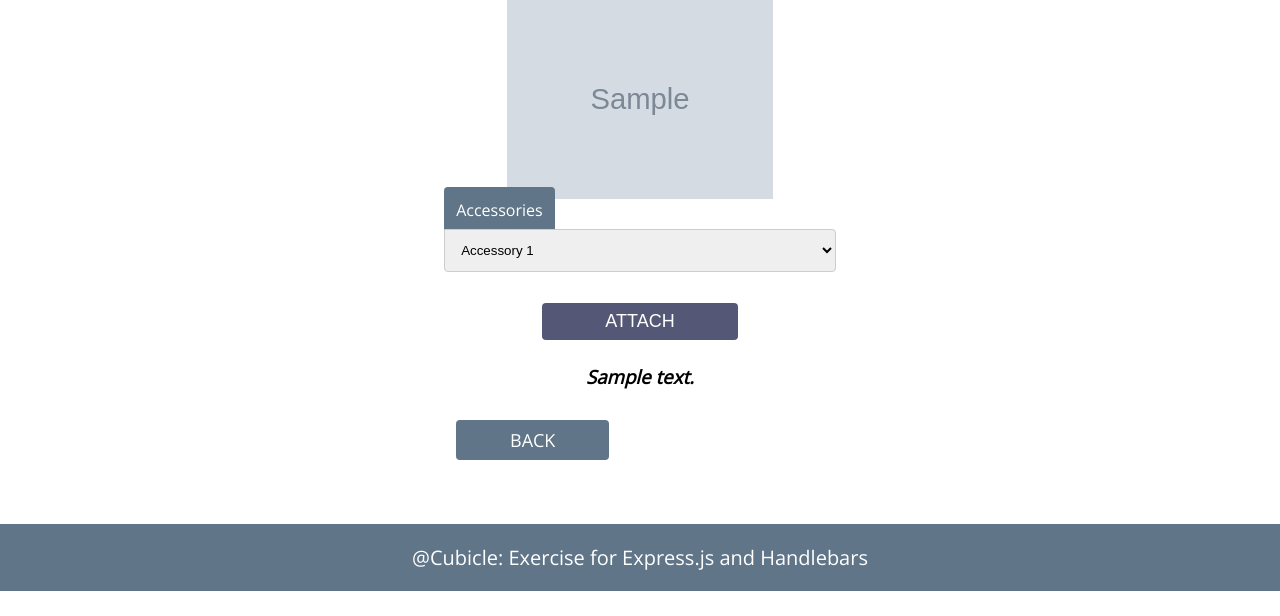
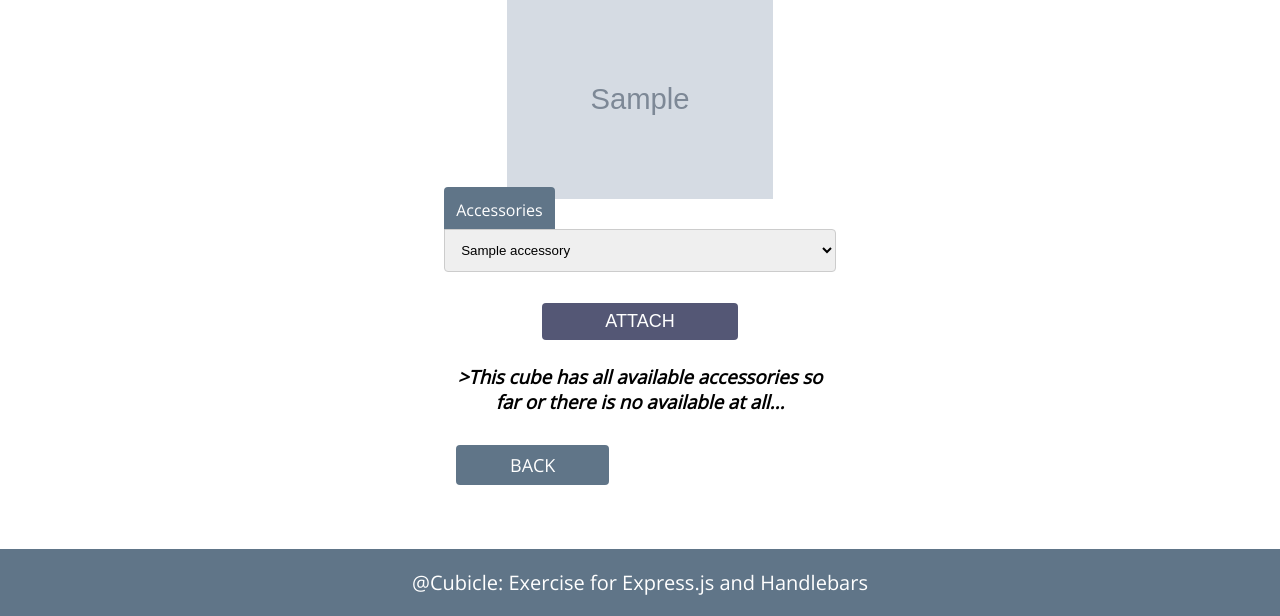
Before and after one commit to petyaNikleva/Rubik-cubes, a Node server app: page /cube/600000000000000000000001/accessory/add in a window 1280 px wide. Shown: the part 324-940 px from the top of the page. Before the commit the page ends 915 px from the top, so only its background shows below. Run offline with Node 20, Linux system fonts and the light colour scheme; tables that the repository leaves empty hold one stand-in row (values such as "Sample post"); grey boxes marked "Sample" are stand-in pictures; some libraries are stand-ins or nearby versions.

Commit message:
Show accessory select on accessory attach page

```diff
--- a/src/controllers/cubeAccessoryController.js
+++ b/src/controllers/cubeAccessoryController.js
@@ -1,11 +1,13 @@
 const router = require('express').Router({mergeParams: true});
 
-const cubeService = require('../services/cubeService')
+const cubeService = require('../services/cubeService');
+const accessoryService = require('../services/accessoryServices');
 
 router.get('/add', async (req, res) => {
     let cube = await cubeService.getOne(req.params.cubeId);
+    let accessories = await accessoryService.getAll();
 
-    res.render('cube/accessory/add', {...cube})
+    res.render('cube/accessory/add', {cube, accessories})
 });
 
 module.exports = router;
--- a/src/services/accessoryServices.js
+++ b/src/services/accessoryServices.js
@@ -4,7 +4,12 @@ async function create(name, description, imageUrl) {
     return Accessory.create({name, description, imageUrl});
 }
 
+async function getAll() {
+    return Accessory.find({}).lean();
+}
+
 const accessoryService = {
+    getAll,
     create
 };
 
--- a/src/views/cube/accessory/add.hbs
+++ b/src/views/cube/accessory/add.hbs
@@ -1,21 +1,20 @@
 <main>
     <h1>Attach a new accessory</h1>
     <div class="form">
-        <h2>{{name}}</h2>
-        <img class="cube" src="{{imageUrl}}">
-        <form action="/cube/{{_id}}/accessory/add" method="POST">
+        <h2>{{cube.name}}</h2>
+        <img class="cube" src="{{cube.imageUrl}}">
+
+        <form action="/cube/{{cube._id}}/accessory/add" method="POST">
             <label for="accessory">Accessories</label>
             <select id="accessory" name="accessory" />
-            <option value="Accessory 1">Accessory 1</option>
-            <option value="Accessory 2">Accessory 2</option>
-            <option value="Accessory 3">Accessory 3</option>
-            <option value="Accessory 4">Accessory 4</option>
-            <option value="Accessory 5">Accessory 5</option>
+            {{#each accessories}}
+                <option value="{{_id}}">{{name}}</option>
+            {{/each}}
             </select>
             <input type="submit" value="Attach">
         </form>
-        <h3 class="italic">{{description}}
+        <h3 class="italic">>This cube has all available accessories so far or there is no available at all...
         </h3>
-        <a class="btn" href="/cube/{{_id}}">Back</a>
+        <a class="btn" href="/cube/{{cube._id}}">Back</a>
     </div>
 </main>
```
